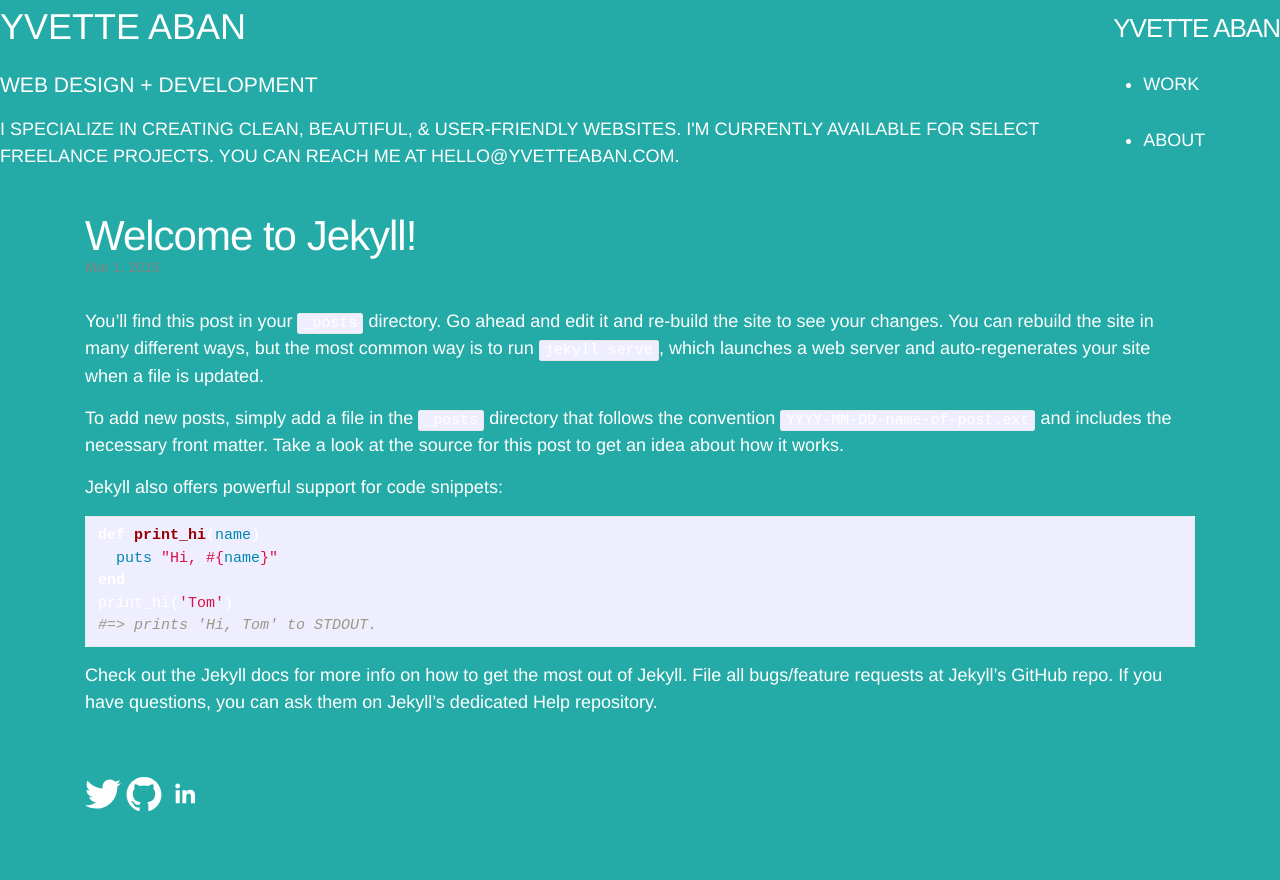
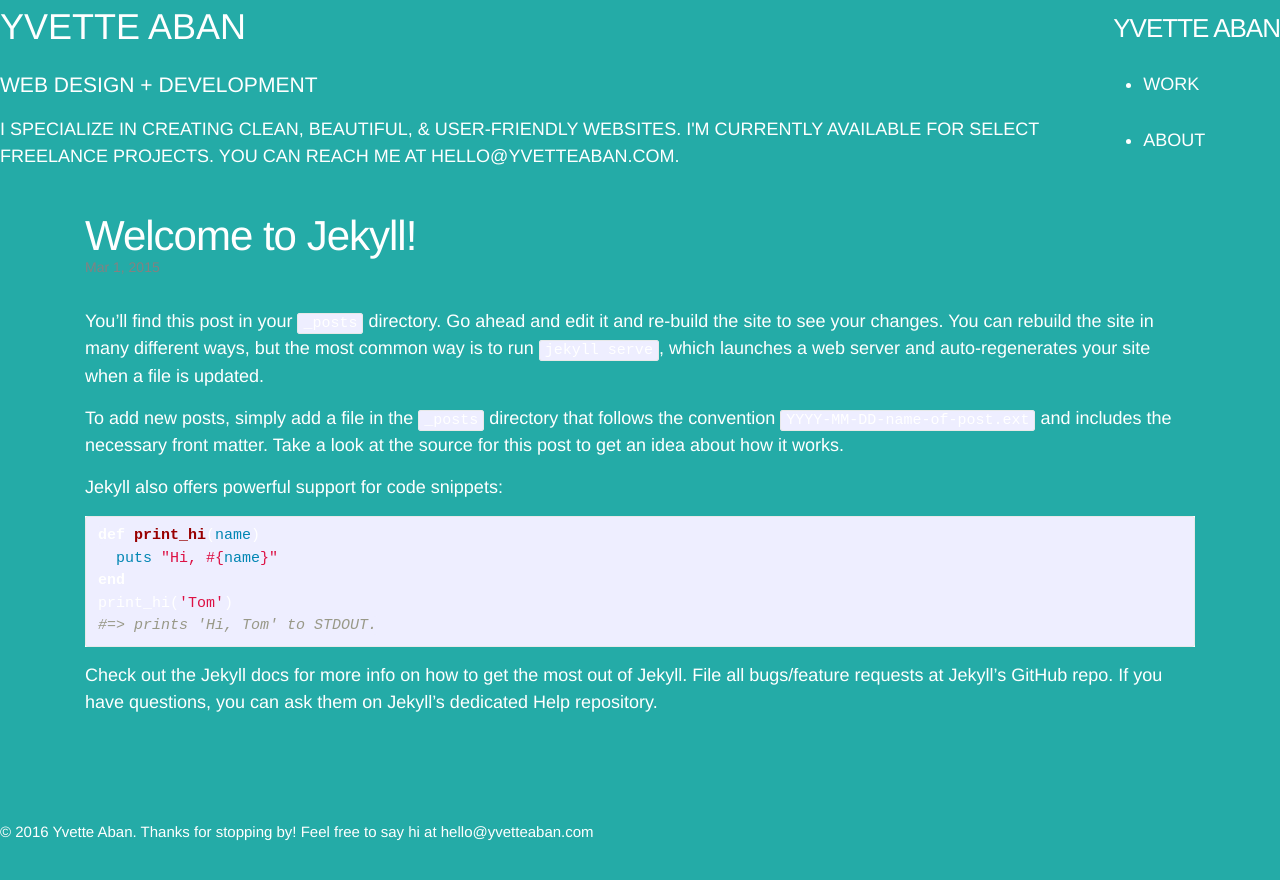
Before and after one commit to yvetteaban/yvetteaban.github.io, a Jekyll site: the page built from _posts/2015-03-01-welcome-to-jekyll.markdown, in a window 1280 px wide. Shown: the top 880 px of the page. Built offline with Jekyll 4.4.1, drawn with Linux system fonts in a browser that asks for light colours.

Commit message:
Edit footer

```diff
--- a/_includes/footer.html
+++ b/_includes/footer.html
@@ -1,53 +1,29 @@
 <footer class="site-footer">
 
-  <div class="wrapper">
 <ul class="social-media-list">
-
+  <div class="container">
     {% if site.twitter_username %}
     <li>
-        <a href="https://twitter.com/{{ site.twitter_username }}" target="_blank">
-          <span class="icon  icon--twitter">
-            <svg viewBox="0 0 16 16">
-              <path fill="#FFFFFF" d="M15.969,3.058c-0.586,0.26-1.217,0.436-1.878,0.515c0.675-0.405,1.194-1.045,1.438-1.809
-              c-0.632,0.375-1.332,0.647-2.076,0.793c-0.596-0.636-1.446-1.033-2.387-1.033c-1.806,0-3.27,1.464-3.27,3.27 c0,0.256,0.029,0.506,0.085,0.745C5.163,5.404,2.753,4.102,1.14,2.124C0.859,2.607,0.698,3.168,0.698,3.767 c0,1.134,0.577,2.135,1.455,2.722C1.616,6.472,1.112,6.325,0.671,6.08c0,0.014,0,0.027,0,0.041c0,1.584,1.127,2.906,2.623,3.206 C3.02,9.402,2.731,9.442,2.433,9.442c-0.211,0-0.416-0.021-0.615-0.059c0.416,1.299,1.624,2.245,3.055,2.271 c-1.119,0.877-2.529,1.4-4.061,1.4c-0.264,0-0.524-0.015-0.78-0.046c1.447,0.928,3.166,1.469,5.013,1.469 c6.015,0,9.304-4.983,9.304-9.304c0-0.142-0.003-0.283-0.009-0.423C14.976,4.29,15.531,3.714,15.969,3.058z"/>
-            </svg>
-          </span>
-
-          <span class="username">{{ site.twitter_username }}</span>
-        </a>
+      <a href="https://twitter.com/{{ site.twitter_username }}" target="_blank"><span class="username">{{ site.twitter_username }}</span></a>
     </li>
     {% endif %}
 
     {% if site.github_username %}
     <li>
-        <a href="https://github.com/{{ site.github_username }}" target="_blank">
-          <span class="icon  icon--github">
-            <svg viewBox="0 0 16 16">
-              <path fill="#FFFFFF" d="M7.999,0.431c-4.285,0-7.76,3.474-7.76,7.761 c0,3.428,2.223,6.337,5.307,7.363c0.388,0.071,0.53-0.168,0.53-0.374c0-0.184-0.007-0.672-0.01-1.32 c-2.159,0.469-2.614-1.04-2.614-1.04c-0.353-0.896-0.862-1.135-0.862-1.135c-0.705-0.481,0.053-0.472,0.053-0.472 c0.779,0.055,1.189,0.8,1.189,0.8c0.692,1.186,1.816,0.843,2.258,0.645c0.071-0.502,0.271-0.843,0.493-1.037 C4.86,11.425,3.049,10.76,3.049,7.786c0-0.847,0.302-1.54,0.799-2.082C3.768,5.507,3.501,4.718,3.924,3.65 c0,0,0.652-0.209,2.134,0.796C6.677,4.273,7.34,4.187,8,4.184c0.659,0.003,1.323,0.089,1.943,0.261 c1.482-1.004,2.132-0.796,2.132-0.796c0.423,1.068,0.157,1.857,0.077,2.054c0.497,0.542,0.798,1.235,0.798,2.082 c0,2.981-1.814,3.637-3.543,3.829c0.279,0.24,0.527,0.713,0.527,1.437c0,1.037-0.01,1.874-0.01,2.129 c0,0.208,0.14,0.449,0.534,0.373c3.081-1.028,5.302-3.935,5.302-7.362C15.76,3.906,12.285,0.431,7.999,0.431z"/>
-            </svg>
-          </span>
-
-          <span class="username">{{ site.github_username }}</span>
-        </a>
+      <a href="https://github.com/{{ site.github_username }}" target="_blank"><span class="username">{{ site.github_username }}</span></a>
     </li>
     {% endif %}
 
     {% if site.linkedin_username %}
     <li>
-        <a href="https://linkedin.com/in/{{ site.linkedin_username }}" target="_blank">
-          <span class="icon  icon--linkedin">
-            <svg viewBox="0 0 512 512">
-              <path fill="#FFFFFF" d="M186.4 142.4c0 19-15.3 34.5-34.2 34.5 -18.9 0-34.2-15.4-34.2-34.5 0-19 15.3-34.5 34.2-34.5C171.1 107.9 186.4 123.4 186.4 142.4zM181.4 201.3h-57.8V388.1h57.8V201.3zM273.8 201.3h-55.4V388.1h55.4c0 0 0-69.3 0-98 0-26.3 12.1-41.9 35.2-41.9 21.3 0 31.5 15 31.5 41.9 0 26.9 0 98 0 98h57.5c0 0 0-68.2 0-118.3 0-50-28.3-74.2-68-74.2 -39.6 0-56.3 30.9-56.3 30.9v-25.2H273.8z"></path>
-            </svg>
-          </span>
-
-          <span class="username">{{ site.linkedin_username }}</span>
-        </a>
+      <a href="https://linkedin.com/in/{{ site.linkedin_username }}" target="_blank"><span class="username">{{ site.linkedin_username }}</span></a>
     </li>
     {% endif %}
-
+  </div>
 </ul>
 
+<div class="container">
+  <p><small>&copy; 2016 Yvette Aban. Thanks for stopping by! Feel free to say hi at <a href="mailto:hello@yvetteaban.com">hello@yvetteaban.com</a></small></p>
 </div>
 
 </footer>
```
Also changed, not shown: 3 other files. Lines whose indentation alone changed are shown as unchanged.
